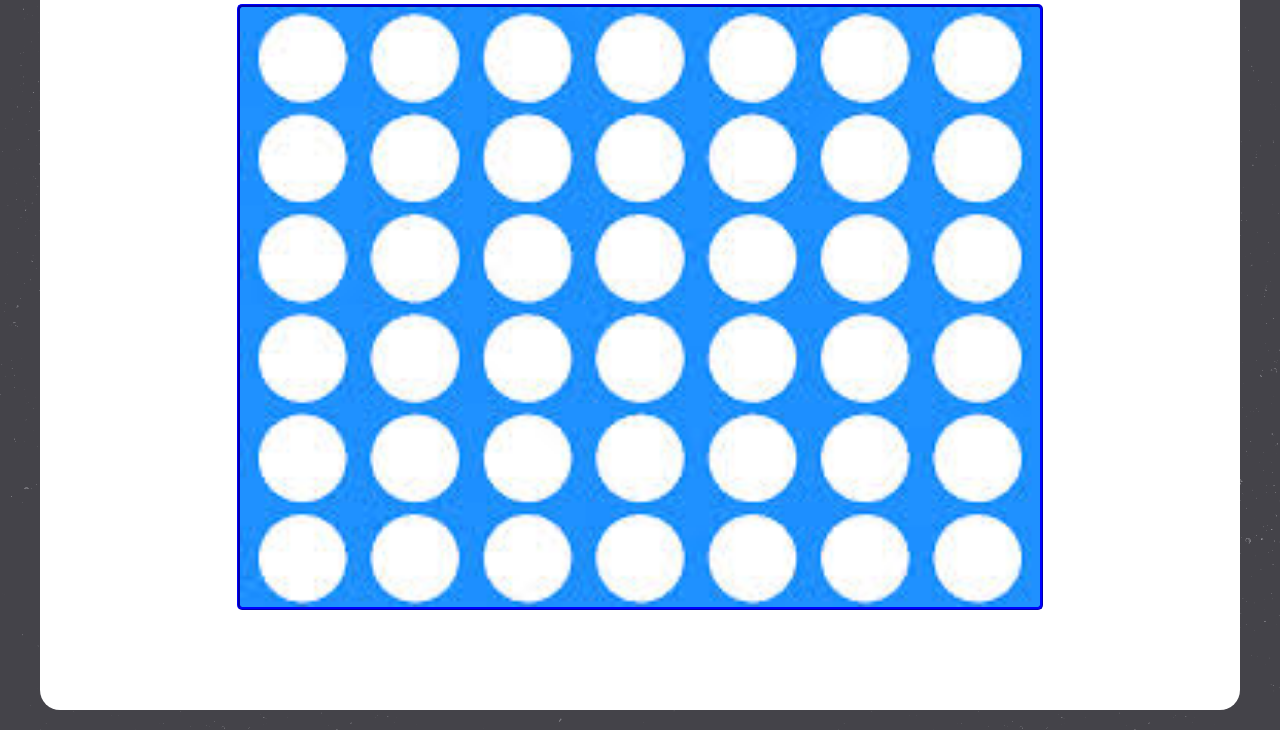
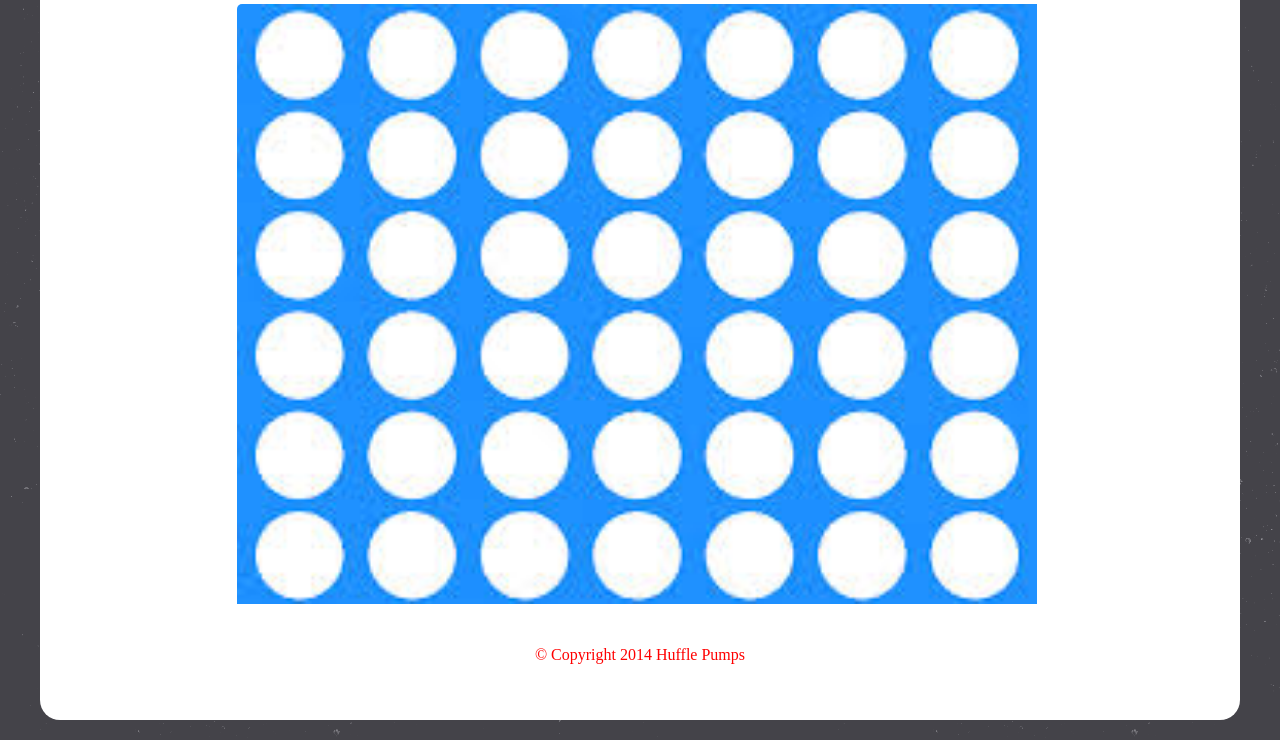
Before and after one commit to UberMouse/connect4, a plain HTML site: page index.html in a window 1280 px wide. Shown: the part 216-956 px from the top of the page. Drawn offline with nearby package versions, Linux system fonts and the light colour scheme.

Commit message:
images added

```diff
--- a/index.html
+++ b/index.html
@@ -14,6 +14,9 @@
 	  		<table id="board-table">
 	  		</table>
 	  	</div>
+	  	<div id="footer">
+	  		<p>&copy Copyright 2014 Huffle Pumps</p>
+	  	</div>
 	</div>
   </body>
 </html>
--- a/style/styles.css
+++ b/style/styles.css
@@ -1,3 +1,19 @@
+/* General page styles */
+
+body {
+	background-image: url("../img/stardust.png");
+}
+
+.container {
+	background-color: white;
+	width: 1200px;
+	margin: 20px auto;
+	padding-bottom: 40px;
+	border-radius: 20px;
+}
+
+/*  */
+
 #header {
 	width: 800px;
 	margin: 10px auto;
@@ -11,7 +27,7 @@ table {
 	width: 806px;
 	height: 606px;
 	margin: 0px auto;
-	border: 3px ridge blue;
+
 	border-radius: 5px;
 }
 
@@ -22,20 +38,21 @@ h1 {
 	text-align: center;
 	padding: 10px 0;
 	margin: 0 0;
+	text-shadow: 5px 5px darkgray;
 }
 
 #board-table {
 	padding: 0px 4px;
+	padding-top: 1px;
 }
 
-body {
-	background-image: url("../img/stardust.png");
+td {
+	width: 111px;
+	height: 97px;
 }
 
-.container {
-	background-color: white;
-	width: 1200px;
-	margin: 20px auto;
-	padding-bottom: 100px;
-	border-radius: 20px;
+#footer {
+	text-align: center;
+	padding-top: 20px;
+	color: #FF0000;
 }
```
Also changed, not shown: img/red.png (added), img/yellow.png (added).
